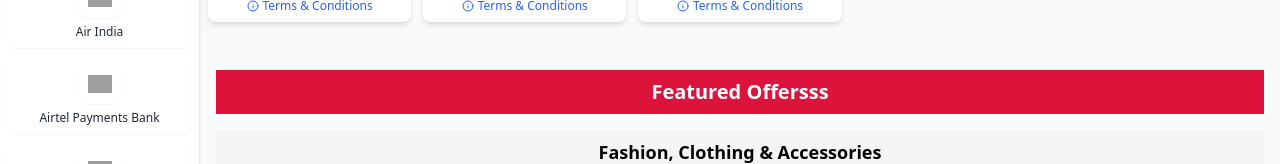
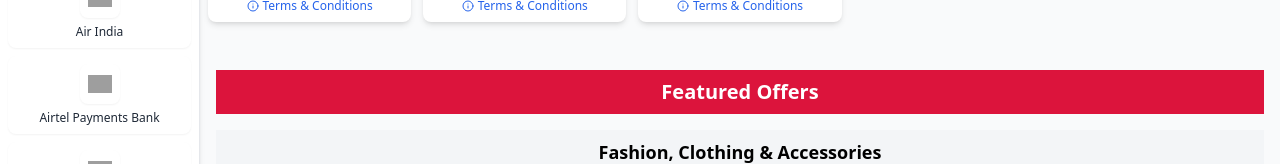
Before and after one commit to aniket007sp/cashback-compare-mania, a React (Vite) app: page / in a window 1280 px wide. Shown: the part 514-678 px from the top of the page. Built offline with nearby package versions, Linux system fonts and the light colour scheme; grey boxes are pictures that could not be loaded.

Commit message:
Update NetlifyOffersSection.jsx

```diff
--- a/src/components/NetlifyOffersSection.jsx
+++ b/src/components/NetlifyOffersSection.jsx
@@ -42,7 +42,7 @@ const NetlifyOffersSection = () => {
     <section id="featured-offers" className="container mx-auto px-4 py-8">
       <header>
         <h2 className="text-xl text-white font-semibold mb-4 sm:text-xl bg-[crimson] w-full py-2 text-center">
-          Featured Offersss
+          Featured Offers
         </h2>
       </header>
 
```
